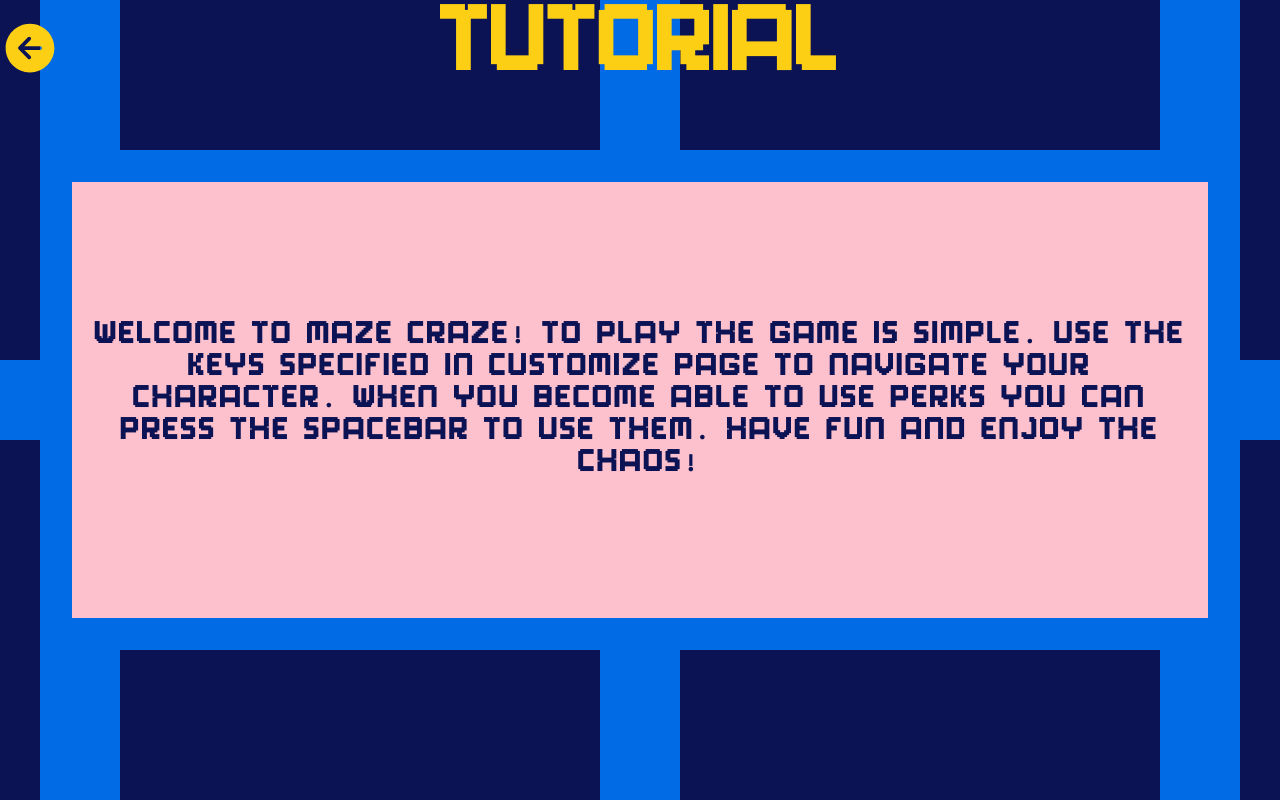
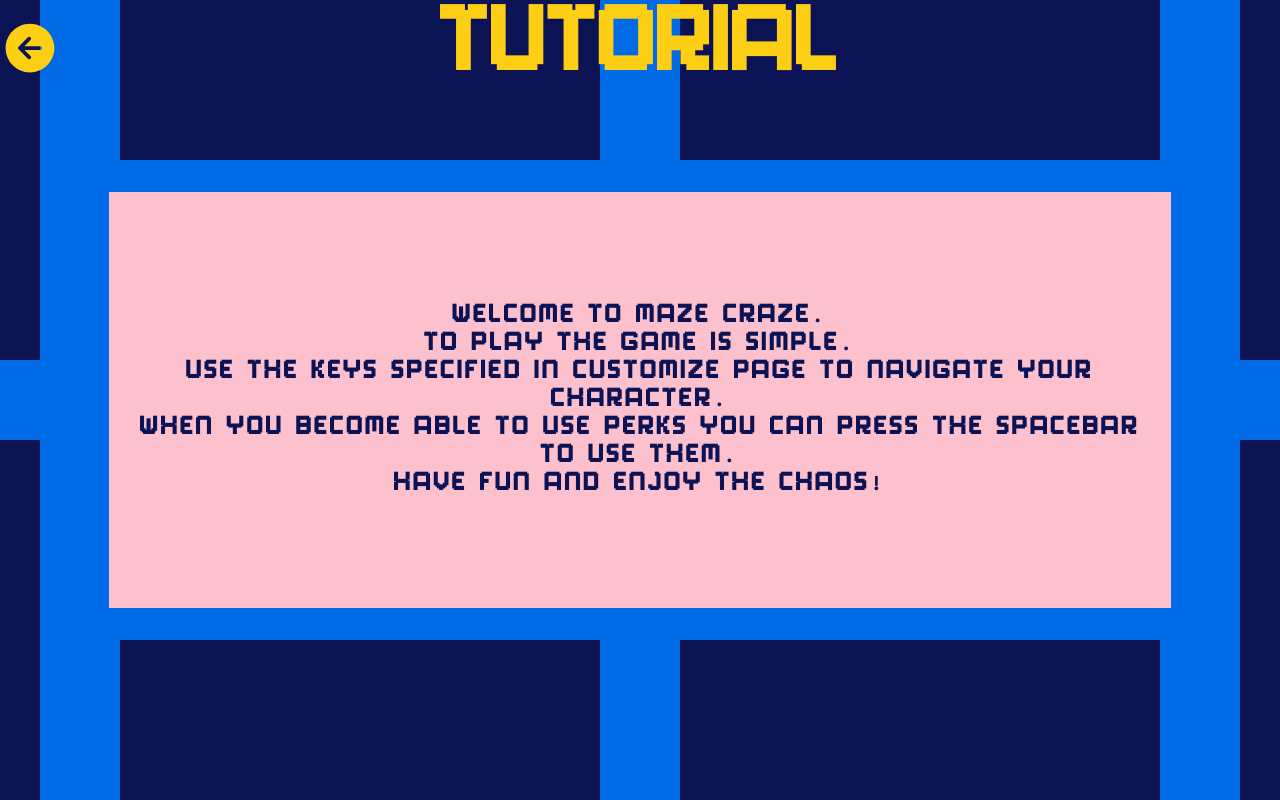
Before and after one commit to weblab-class/MazeCraze-Weblab-2024, a React app: page /tutorial in a window 1280 px wide. Built offline with nearby package versions, Linux system fonts and the light colour scheme; no server answers; the HTML template or start-up script is replaced by a standard one.

Commit message:
Tutortial Update + Temporary for Finished Game UI

```diff
--- a/client/src/components/pages/FinishedGame.js
+++ b/client/src/components/pages/FinishedGame.js
@@ -2,11 +2,21 @@ import React, { useState, useEffect } from "react";
 import { socket } from "../../client-socket";
 import { Link } from "react-router-dom";
 const FinishedGame = ({ lobbyGameState }) => {
+  const comparePlayer = (player_one_id, player_two_id) => {
+    const all_players = lobbyGameState.playerStats;
+    const first_coins = all_players[player_one_id].totalCoins;
+    const second_coins = all_players[player_two_id].totalCoins;
+    return second_coins - first_coins;
+  };
   return (
-    <div className="font-custom tracking-widest flex bg-primary-bg w-full h-full min-h-screen items-center justify-center">
-      GOOD GAME Mother...
-      <Link to='/' className='text-5xl text-primary-text'>
-         RETURN BACK TO MAIN MENU
+    <div className="flex flex-col font-custom tracking-widest bg-primary-bg w-full h-full min-h-screen items-center justify-center">
+      {Object.keys(lobbyGameState.playerStats)
+        .sort(comparePlayer)
+        .map((userId, i) => (
+          <LeaderboardCard key={i} index={i} playerData={lobbyGameState.playerStats[userId]} />
+        ))}
+      <Link to="/" className="text-5xl text-primary-text">
+        RETURN BACK TO MAIN MENU
       </Link>
     </div>
   );
--- a/client/src/components/pages/Tutorial.js
+++ b/client/src/components/pages/Tutorial.js
@@ -17,7 +17,7 @@ const Tutorial = () => {
     navigate("/");
   };
   return (
-    <div className="text-4xl text-primary-text font-bold bg-primary-bg w-full min-w-screen h-full min-h-screen px-4 overflow-hidden flex justify-center items-center relative font-custom tracking-widest">
+    <div className="text-4xl font-custom tracking-widest text-primary-text font-bold bg-primary-bg w-full h-full min-h-screen px-4 overflow-hidden flex justify-center items-center relative font-custom tracking-widest">
       <div className="cursor-pointer w-full h-24 absolute top-0 flex justify-center  items-center z-50 text-7xl">
         {isHovered ? (
           <IoArrowBackCircleOutline
@@ -36,11 +36,11 @@ const Tutorial = () => {
         )}
         Tutorial
       </div>
-      <div className="bg-primary-block h-[500px] w-[1200px] flex absolute p-8">
-        <div className="bg-primary-pink h-full w-full z-50 flex justify-center items-center text-primary-bg text-2xl p-5 text-wrap text-center">
-          Welcome to Maze Craze! To play the game is simple. Use the keys specified in Customize
-          page to navigate your character. When you become able to use perks you can press the
-          spacebar to use them. Have fun and enjoy the chaos!
+      <div className="bg-primary-block h-[60%] w-[88%] flex absolute p-8">
+        <div className="bg-primary-pink h-full w-full z-50 flex justify-center items-center text-primary-bg text-xl p-5 text-wrap text-center">
+          Welcome to Maze Craze. <br /> To play the game is simple. <br /> Use the keys specified in Customize
+          page to navigate your character. <br /> When you become able to use perks you can press the
+          spacebar to use them. <br /> Have fun and enjoy the chaos!
         </div>
       </div>
       <div className="bg-primary-block h-full w-20 flex absolute left-10"></div>
```
